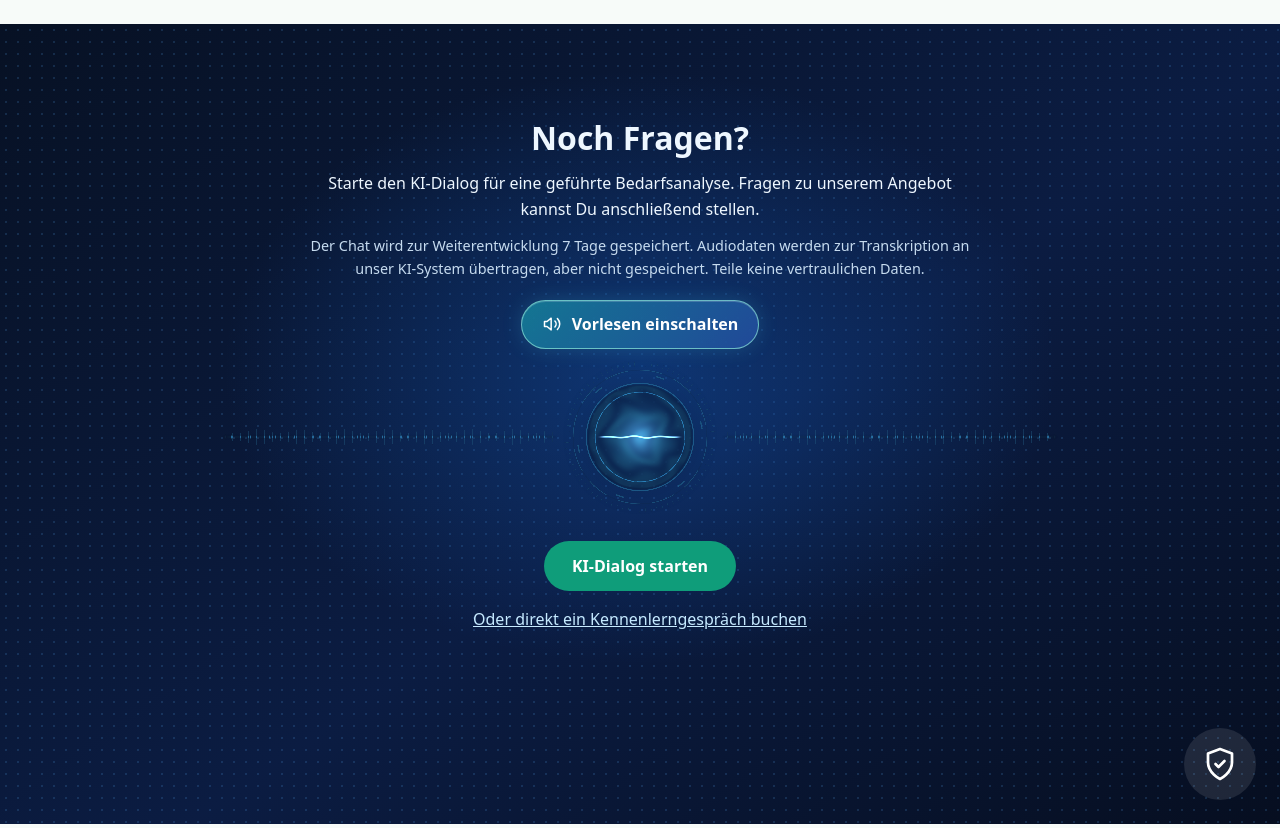
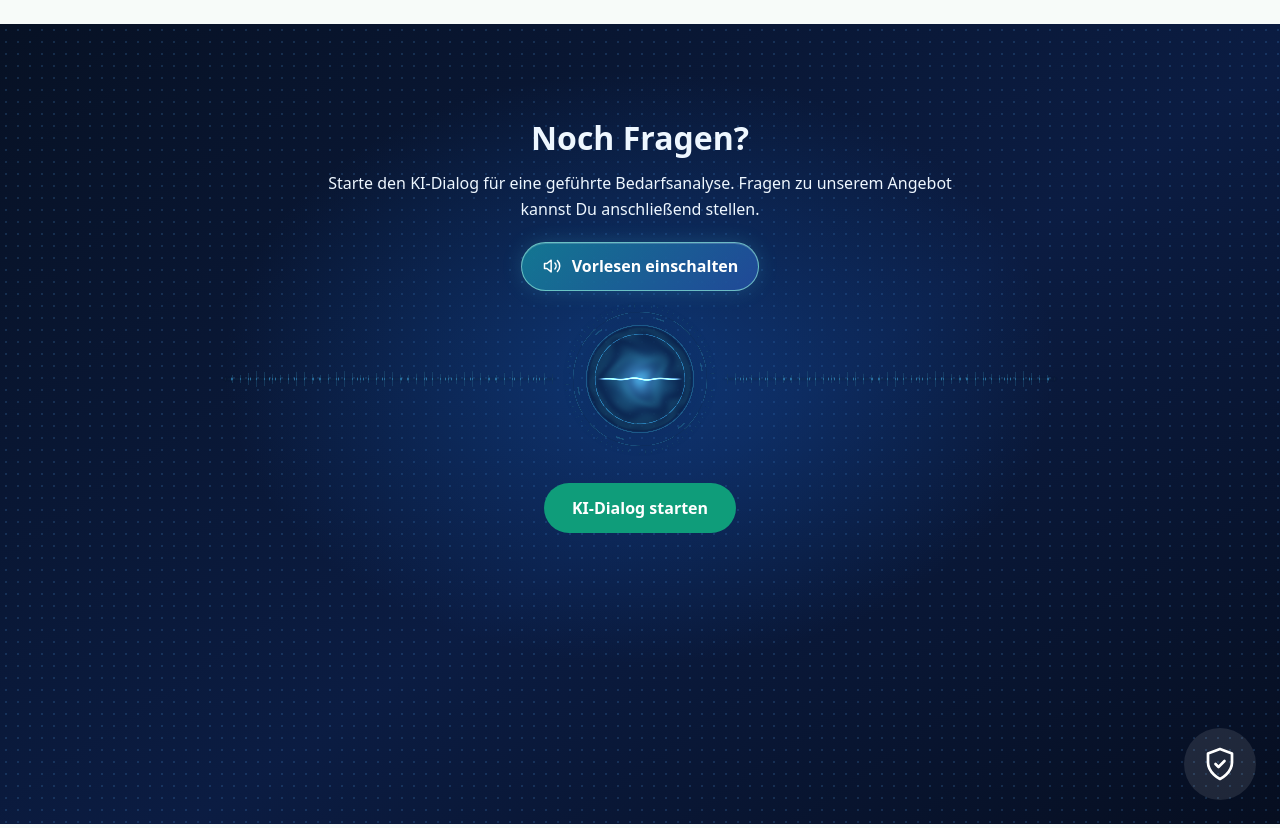
Before and after one commit to maniafschar/ki-zusammenschluss-app, a Spring Boot app: page / in a window 1280 px wide. Shown: the part 3210-4038 px from the top of the page. Run offline with Spring Boot 4, Linux system fonts and the light colour scheme; some of the project's set-up classes (security, data sources, template engines, error pages and the like) are left out, and stand-ins take their place.

Commit message:
Update dialog section in index.html
Removed privacy notice and booking link from the dialog section.

```diff
--- a/src/main/resources/static/index.html
+++ b/src/main/resources/static/index.html
@@ -411,8 +411,6 @@
 		<h2 id="dialog-title">Noch Fragen?</h2>
 		<p class="dialog-intro">Starte den KI-Dialog für eine geführte Bedarfsanalyse. Fragen zu unserem Angebot
 			kannst Du anschließend stellen.</p>
-		<p class="dialog-privacy">Der Chat wird zur Weiterentwicklung 7 Tage gespeichert. Audiodaten werden zur
-			Transkription an unser KI-System übertragen, aber nicht gespeichert. Teile keine vertraulichen Daten.</p>
 		<button id="speech-toggle" class="speech-toggle" type="button" aria-pressed="false">
 			<svg xmlns="http://www.w3.org/2000/svg" viewBox="0 0 24 24" fill="none" stroke="currentColor"
 				stroke-width="1.8" stroke-linecap="round" stroke-linejoin="round" aria-hidden="true">
@@ -433,7 +431,6 @@
 		<div class="voice-text" id="voice-text" role="log" aria-live="polite" aria-label="Gesprächsverlauf"
 			tabindex="0"></div>
 		<button id="welcome-start" class="start" type="button">KI-Dialog starten</button>
-		<a class="dialog-booking" href="#kontakt">Oder direkt ein Kennenlerngespräch buchen</a>
 		<button id="voice-privacy" class="privacy-toggle" type="button" aria-label="Datenschutzhinweise anzeigen"
 			title="Datenschutzhinweise" aria-controls="voice-privacy-popup" aria-expanded="false">
 			<svg xmlns="http://www.w3.org/2000/svg" viewBox="0 0 24 24" fill="none" stroke="currentColor"
```
